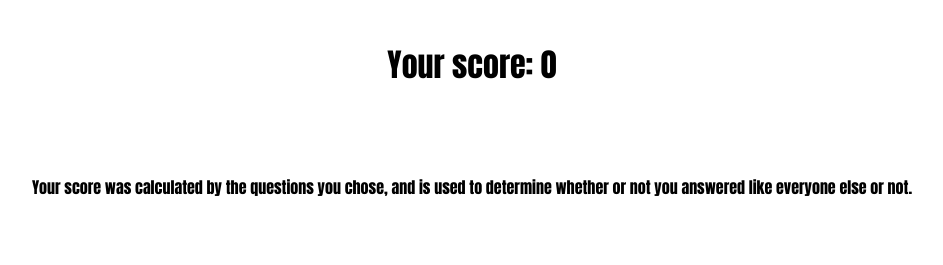
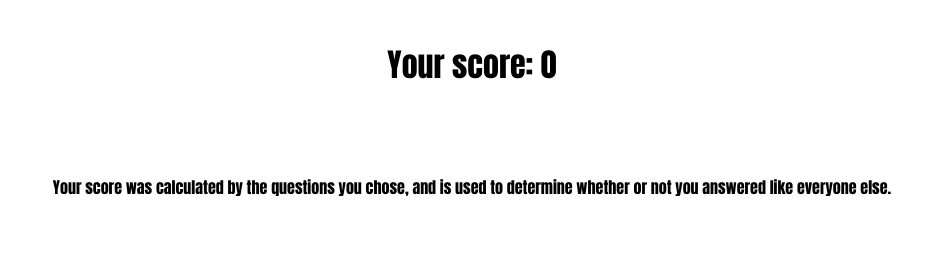
Before and after one commit to jd-andrews/GCFinalAngular, an Angular app: page /scores in a window 1280 px wide. Shown: the top 265 px of the page, without its empty margins (168-1111 px from the left). Built offline with nearby package versions, Linux system fonts and the light colour scheme; no server answers; a web font is replaced by a local one.

Commit message:
syntax update

```diff
--- a/src/app/components/scores/scores.component.html
+++ b/src/app/components/scores/scores.component.html
@@ -2,7 +2,7 @@
   <h1>Your score: {{ yourScore }}</h1>
   <p>
     Your score was calculated by the questions you chose, and is used to
-    determine whether or not you answered like everyone else or not.
+    determine whether or not you answered like everyone else.
   </p>
   <div *ngIf="yourScore > averageScore; then thenBlock; else elseBlock"></div>
   <ng-template #thenBlock><p>you answered in the majority</p></ng-template>
```
